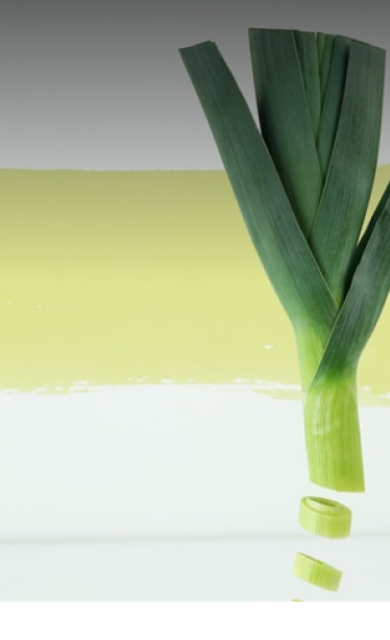
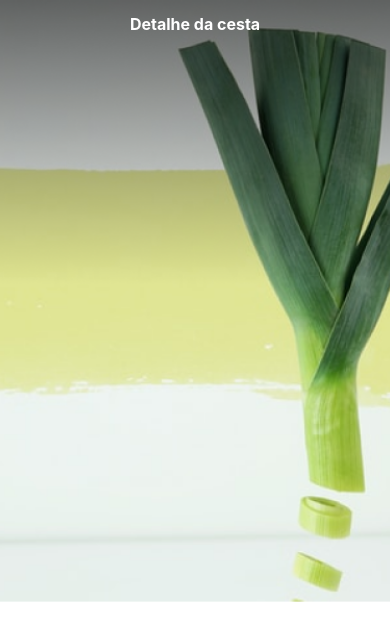
Before and after one commit to morlandini1/orgs-cesta, a React Native app: screen / in a window 390 px wide. Shown: the top 640 px of the page. Built offline with nearby package versions, Linux system fonts and the light colour scheme.

Commit message:
Detalhes da cesta

```diff
--- a/src/telas/cesta.js
+++ b/src/telas/cesta.js
@@ -8,7 +8,7 @@ const width = Dimensions.get('screen').width;
 export default function Cesta() {
     return <>
     <Image source={topo} style={styles.topo} />
-    <Text></Text>
+    <Text style={styles.titulo}>Detalhe da cesta</Text>
     </>
 }
 
@@ -16,5 +16,15 @@ const styles = StyleSheet.create({
 topo: {
     width: "100%",
     height: 578 / 768 * width,
+},
+titulo: {
+    width: "100%",
+    position: "absolute",
+    textAlign: "center",
+    fontSize: 16,
+    lineHeight: 16,
+    color: "white",
+    fontWeight: "bold",
+    padding: 16,
 }
 });
```
